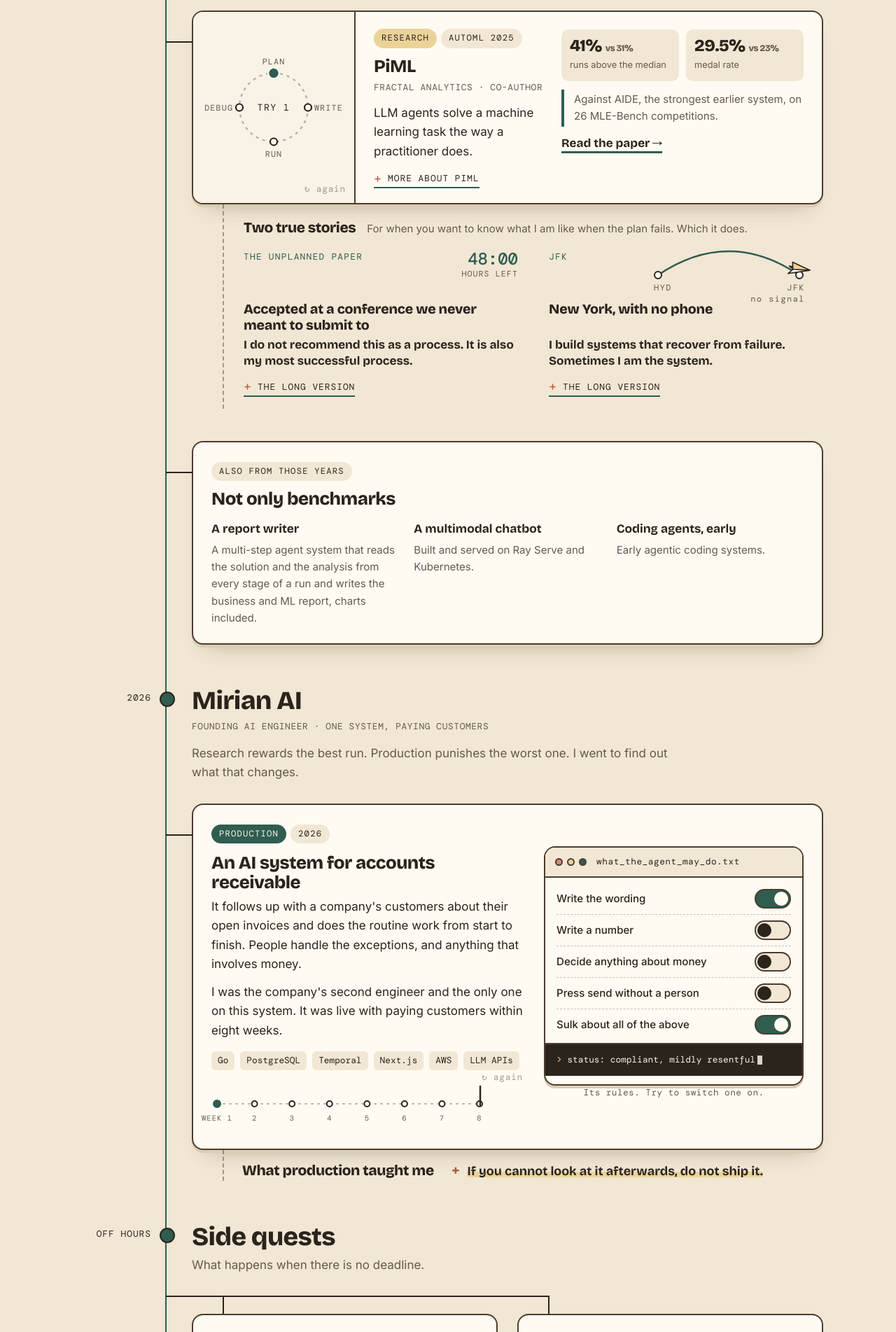
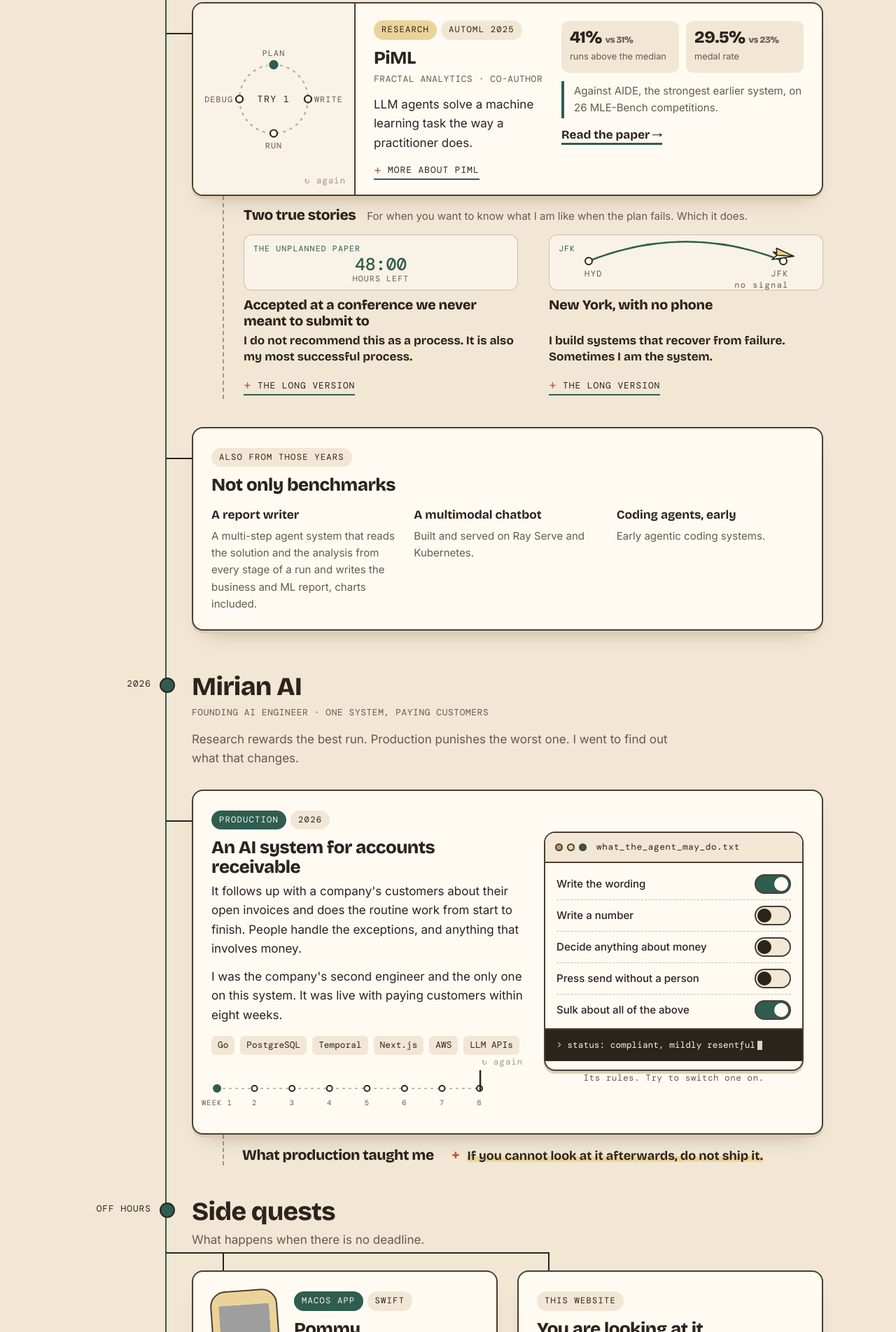
Before and after one commit to kirubanath/kirubanath.github.io, a plain HTML site: page index.html in a window 1280 px wide. Shown: the part 2024-3927 px from the top of the page at 70% size. Drawn offline with Linux system fonts and the light colour scheme; grey boxes are pictures that could not be loaded.

Commit message:
Alignment pass: side-by-side things start and end on the same lines
The two stories share one skeleton, paired cards line up their titles,
links and last lines, and the gaps between stops are equal.

Co-Authored-By: Claude Fable 5.2 <noreply@anthropic.com>
Claude-Session: https://claude.ai/code/session_01HX2kjvErrqeFrmu8fsv4mV

```diff
--- a/index.html
+++ b/index.html
@@ -507,7 +507,6 @@ a.stat::after{right:14px;top:16px}
 @media (prefers-reduced-motion:reduce){.scr rect,.steam,.leafy,.chair.wob{animation:none}.steam{opacity:.6}}
 
 /* one piece of work = one row that fits one screen: read across, then move down */
-.unit{margin-bottom:46px}
 .pcard.wide>.result{padding:0 24px 4px}
 .pcard.wide>.result .score{margin:6px 0 12px}
 .pcard.wide>details.fold{padding:0 24px 22px;margin-top:8px}
@@ -515,14 +514,14 @@ a.stat::after{right:14px;top:16px}
 .lf-head .lf-sub{margin:4px 0 10px}
 @media (min-width:981px){
   .pcard.wide{display:grid;grid-template-columns:232px minmax(0,1fr) minmax(0,372px);grid-template-rows:1fr auto}
-  .pcard.wide>.art{grid-row:1/3;height:auto;min-height:214px;border-bottom:0;border-right:2px solid var(--line)}
+  .pcard.wide>.art{grid-row:1/3;height:auto;min-height:186px;border-bottom:0;border-right:2px solid var(--line)}
   .pcard.wide>.body{padding:22px 26px 6px;display:block}
   .pcard.wide>.body p:last-child{margin-bottom:0}
   .pcard.wide>.result{padding:22px 26px 6px 0;display:flex;flex-direction:column;justify-content:center}
   .pcard.wide>.result .score{margin:0 0 12px}
   .pcard.wide>.result p{margin:0 0 10px}
   .pcard.wide>details.fold{grid-column:2/-1;padding:0 26px 20px;margin-top:6px}
-  .leaves.wide{padding:22px 0 0 28px}
+  .leaves.wide{padding:16px 0 0 28px}
   .lf-head{display:flex;align-items:baseline;gap:16px;flex-wrap:wrap;margin-bottom:10px}
   .lf-head .lf-h{margin:0}
   .lf-head .lf-sub{margin:0;flex:1;min-width:20em}
@@ -566,6 +565,37 @@ body{font-size:1.0625rem}
   .stat p{margin-top:5px}
   .scene-cap{margin-top:8px}
 }
+
+/* alignment: things that sit side by side start and end on the same lines */
+.unit{margin-bottom:40px}
+.stop-sub:has(+.fork){margin-bottom:4px}
+#production{padding-bottom:46px}
+.fork>.col>.card:not(.pommy):not(.pcard){display:flex;flex-direction:column;align-items:flex-start}
+.fork>.col>.card:not(.pommy):not(.pcard)>*{max-width:100%}
+.pommy>div{display:flex;flex-direction:column;align-items:flex-start;height:100%}
+.fork .card p:has(>a.more){margin-top:auto;padding-top:6px;margin-bottom:0}
+.fork .card p:has(>a.more)+*{margin:12px 0 0;min-height:1.75rem;display:flex;align-items:center}
+.fork .card p:has(>a.more)+details.fold{display:block}
+.fork .card p:has(>a.more)+details.fold>summary{min-height:1.75rem}
+@media (min-width:981px){
+  .twigs.two{align-items:stretch}
+  .leaves.wide .twig.story{display:flex;flex-direction:column;align-items:flex-start;padding:4px 0 4px}
+  .leaves.wide .twig.story>*{max-width:100%}
+  .twig.story h4{min-height:2.3em}
+  .twig.story .punch{min-height:2.7em}
+  .twig.story details.fold{margin-top:auto;padding-top:4px}
+}
+
+/* the two stories share one skeleton: picture, label, title, closing line, link */
+.spanel{align-self:stretch;height:80px;margin:0 0 10px;border-radius:12px;background:var(--bg);border:1.5px solid color-mix(in srgb,var(--line) 28%,transparent);display:flex;align-items:center;justify-content:center;padding:0 22px}
+.spanel .flight{flex:1;max-width:none;min-width:0;height:50px;margin:0 0 20px}
+.spanel .count{text-align:center;margin-top:20px;line-height:1}
+.spanel .count b{font-size:1.55rem}
+.spanel .flight{margin-top:10px}
+.twig.story{position:relative}
+.twig.story .lf-k{position:absolute;left:14px;top:12px;font-size:.72rem}
+.leaves.wide .twig.story .lf-k{top:16px}
+.twig.story h4{margin-top:2px}
 
 /* a link shows where it landed */
 .stop-t,.lf-h,.sec-head h2{width:fit-content;border-radius:6px}
@@ -794,7 +824,8 @@ details.fold[open]::details-content,details.twig[open]::details-content,.faq det
               <div class="lf-head"><h4 class="lf-h">Two true stories</h4><p class="lf-sub">For when you want to know what I am like when the plan fails. Which it does.</p></div>
               <div class="twigs two">
               <div class="twig story">
-                <div class="lf-row"><span class="lf-k">The unplanned paper</span><button class="count" id="count" type="button" aria-label="Run the 48-hour countdown again" data-replay="story"><b id="cnt">48:00</b><i id="cntL">hours left</i></button></div>
+                <div class="spanel"><button class="count" id="count" type="button" aria-label="Run the 48-hour countdown again" data-replay="story"><b id="cnt">48:00</b><i id="cntL">hours left</i></button></div>
+                <span class="lf-k">The unplanned paper</span>
                 <h4>Accepted at a conference we never meant to submit to</h4>
                 <p class="punch">I do not recommend this as a process. It is also my most successful process.</p>
                 <details class="fold"><summary>The long version</summary>
@@ -802,7 +833,7 @@ details.fold[open]::details-content,details.twig[open]::details-content,.faq det
                 </details>
               </div>
               <div class="twig story">
-                <div class="lf-row"><span class="lf-k">JFK</span><div class="flight" id="flight" aria-hidden="true">
+                <div class="spanel"><div class="flight" id="flight" aria-hidden="true">
                   <svg>
                     <path class="route" id="fRoute"/><path class="flown" id="fFlown"/>
                     <circle class="dot" id="fA" r="5"/><circle class="dot" id="fB" r="5"/>
@@ -811,6 +842,7 @@ details.fold[open]::details-content,details.twig[open]::details-content,.faq det
                     <g class="plane" id="fPlane"><path d="M-15 -2 L15 0 L-15 9 L-9 2 Z"/><path class="fold" d="M-9 2 L15 0 L-11 -8 Z"/></g>
                   </svg>
                 </div></div>
+                <span class="lf-k">JFK</span>
                 <h4>New York, with no phone</h4>
                 <p class="punch">I build systems that recover from failure. Sometimes I am the system.</p>
                 <details class="fold"><summary>The long version</summary>
@@ -843,7 +875,7 @@ details.fold[open]::details-content,details.twig[open]::details-content,.faq det
         <div class="solo">
           <article class="card prod reveal" id="cardProd">
             <div>
-              <span class="tag hot">Production</span><span class="tag">2026</span>
+              <div class="tags"><span class="tag hot">Production</span><span class="tag">2026</span></div>
               <h4>An AI system for accounts receivable</h4>
               <p>It follows up with a company's customers about their open invoices and does the routine work from start to finish. People handle the exceptions, and anything that involves money.</p>
               <p>I was the company's second engineer and the only one on this system. It was live with paying customers within eight weeks.</p>
@@ -882,7 +914,7 @@ details.fold[open]::details-content,details.twig[open]::details-content,.faq det
             <article class="card pommy reveal">
               <button class="pic" id="pommyPic" type="button" aria-label="Call Pommy"><img src="https://raw.githubusercontent.com/kirubanath/Pommy-public/main/docs/assets/pommy.png" alt="" onerror="this.replaceWith(document.createTextNode('🍅'))"></button>
               <div>
-                <span class="tag hot">macOS app</span><span class="tag">Swift</span>
+                <div class="tags"><span class="tag hot">macOS app</span><span class="tag">Swift</span></div>
                 <h4>Pommy</h4>
                 <p>A focus timer for the Mac, narrated by a tomato with opinions.</p>
                 <p><a class="more" href="https://github.com/kirubanath/Pommy-public" rel="noopener">Meet the tomato →</a></p>
@@ -895,7 +927,7 @@ details.fold[open]::details-content,details.twig[open]::details-content,.faq det
           </div>
           <div class="col">
             <article class="card reveal">
-              <span class="tag">This website</span>
+              <div class="tags"><span class="tag">This website</span></div>
               <h4>You are looking at it</h4>
               <p>One HTML file and four fonts. No framework, no trackers, no cookies and therefore no cookie banner.</p>
               <p class="aside">An AI agent drafted it under my direction. It was not allowed to invent a single fact about me.</p>
@@ -905,7 +937,7 @@ details.fold[open]::details-content,details.twig[open]::details-content,.faq det
           </div>
           <div class="col wide">
             <article class="card reveal">
-              <span class="tag sun">Open source</span><span class="tag">Agents</span>
+              <div class="tags"><span class="tag sun">Open source</span><span class="tag">Agents</span></div>
               <h4>Five agents that run my job search</h4>
               <p>They read the job sites, draft the letters and keep score in a spreadsheet. They are not allowed to click Apply. A person does that part, and the person is me.</p>
               <p><a class="more" href="https://github.com/kirubanath/job-search-agents" rel="noopener">See how it works →</a></p>
```
